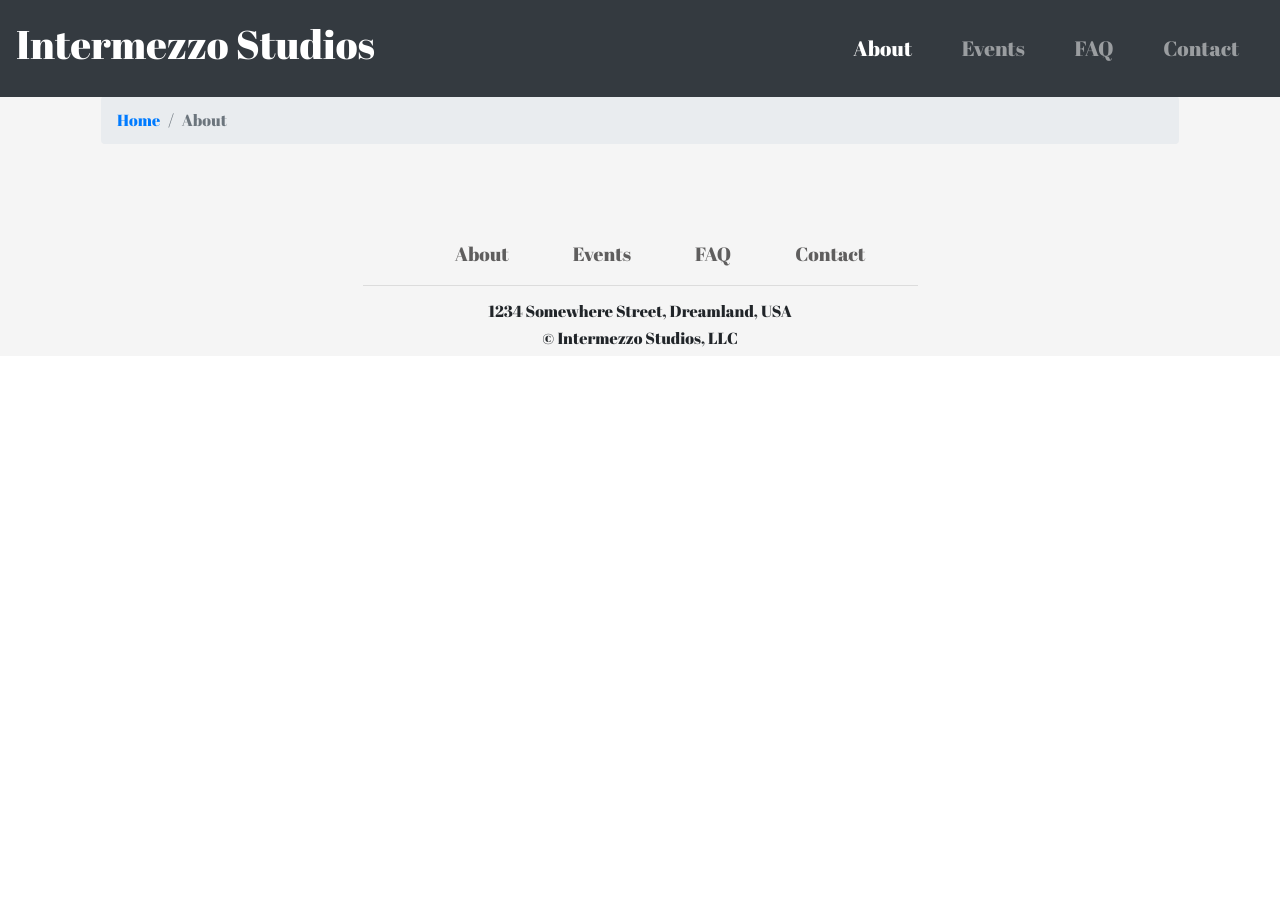
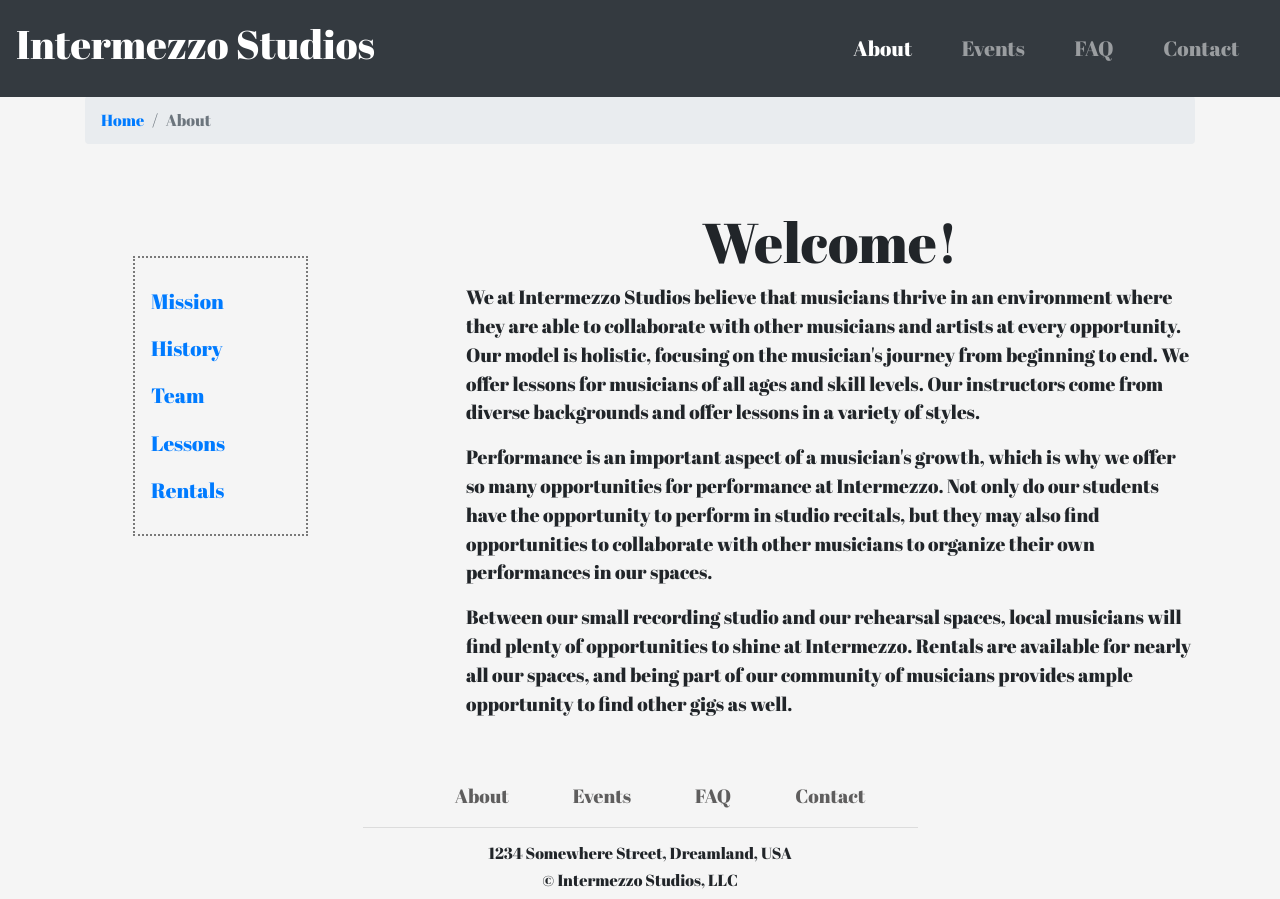
Before and after one commit to dcatherine3000/intermezzo-studios-react, a React (Create React App) app: page /about in a window 1280 px wide. Before the commit the page ends 800 px from the top, so only its background shows below. Built offline with nearby package versions, Linux system fonts and the light colour scheme.

Commit message:
About Display

```diff
--- a/src/App.css
+++ b/src/App.css
@@ -51,10 +51,6 @@
 .intro p {
   font-size: 2rem;
   color: white;
-}
-
-.container {
-  margin: 5rem;
 }
 
 .model-header {
@@ -111,5 +107,30 @@ footer hr {
 }
 
 .breadcrumb {
-  margin: 1rem;
+  margin: 6rem 0;
 }
+
+.flex-column {
+  border: dotted rgba(0,0,0,0.5) 2px;
+  padding: 1.25rem;
+  width: 50%;
+  position: relative;
+  top: 6rem;
+  left: 3rem;
+}
+
+.flex-column li {
+  padding: 0;
+  width: 50%;
+  margin: 0;
+}
+
+#about-content {
+  font-size: 1.2rem;
+  padding: 1rem;
+  margin: 2rem 0;
+}
+
+#about-content h2 {
+  text-align: center;
+}
--- a/src/components/AboutComponent.js
+++ b/src/components/AboutComponent.js
@@ -1,5 +1,5 @@
 import React from 'react';
-import { Container, Row, Breadcrumb, BreadcrumbItem } from 'reactstrap';
+import { Container, Row, Breadcrumb, BreadcrumbItem, NavItem, NavLink } from 'reactstrap';
 import { Link } from 'react-router-dom';
 
 function About() {
@@ -15,6 +15,35 @@ function About() {
                     </div>
                 </Row>
             </Container>
+            <Container>
+                <Row>
+                    <div className="col-4">
+                        <ul class="nav flex-column">
+                            <NavItem>
+                                <NavLink>Mission</NavLink>
+                            </NavItem>
+                            <NavItem>
+                                <NavLink>History</NavLink>
+                            </NavItem>
+                            <NavItem>
+                                <NavLink>Team</NavLink>
+                            </NavItem>
+                            <NavItem>
+                                <NavLink>Lessons</NavLink>
+                            </NavItem>
+                            <NavItem>
+                                <NavLink>Rentals</NavLink>
+                            </NavItem>
+                        </ul>
+                    </div>
+                    <div className="col-8" id="about-content">
+                        <h2 className="display-4">Welcome!</h2>
+                        <p>We at Intermezzo Studios believe that musicians thrive in an environment where they are able to collaborate with other musicians and artists at every opportunity. Our model is holistic, focusing on the musician's journey from beginning to end. We offer lessons for musicians of all ages and skill levels. Our instructors come from diverse backgrounds and offer lessons in a variety of styles.</p>
+                        <p>Performance is an important aspect of a musician's growth, which is why we offer so many opportunities for performance at Intermezzo. Not only do our students have the opportunity to perform in studio recitals, but they may also find opportunities to collaborate with other musicians to organize their own performances in our spaces.</p>
+                        <p>Between our small recording studio and our rehearsal spaces, local musicians will find plenty of opportunities to shine at Intermezzo. Rentals are available for nearly all our spaces, and being part of our community of musicians provides ample opportunity to find other gigs as well.</p>
+                    </div>
+                </Row>
+            </Container>
         </div>
     );
 }
```
Also changed, not shown: 1 other file (tests, documents, lock files or other folders).
